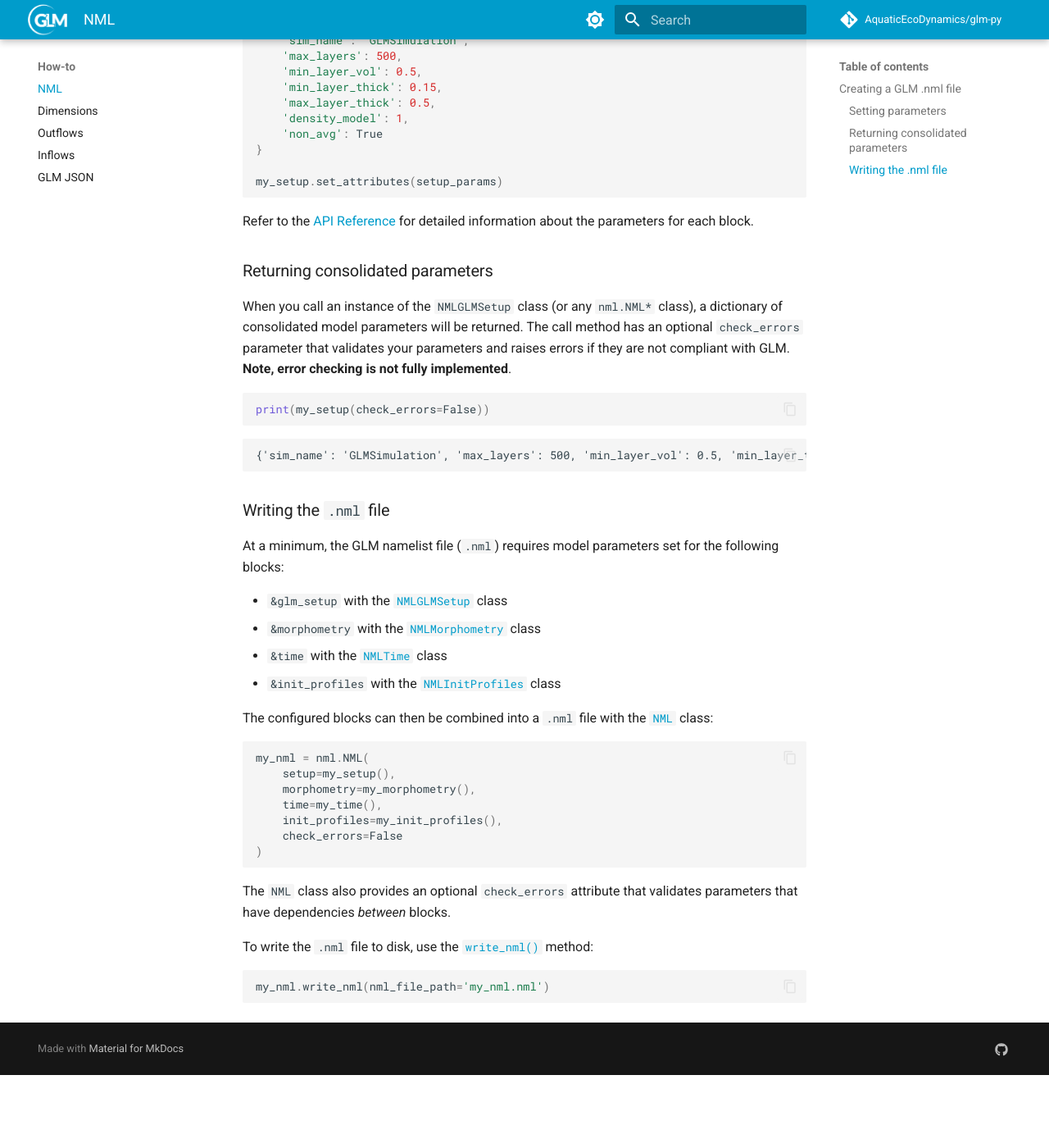
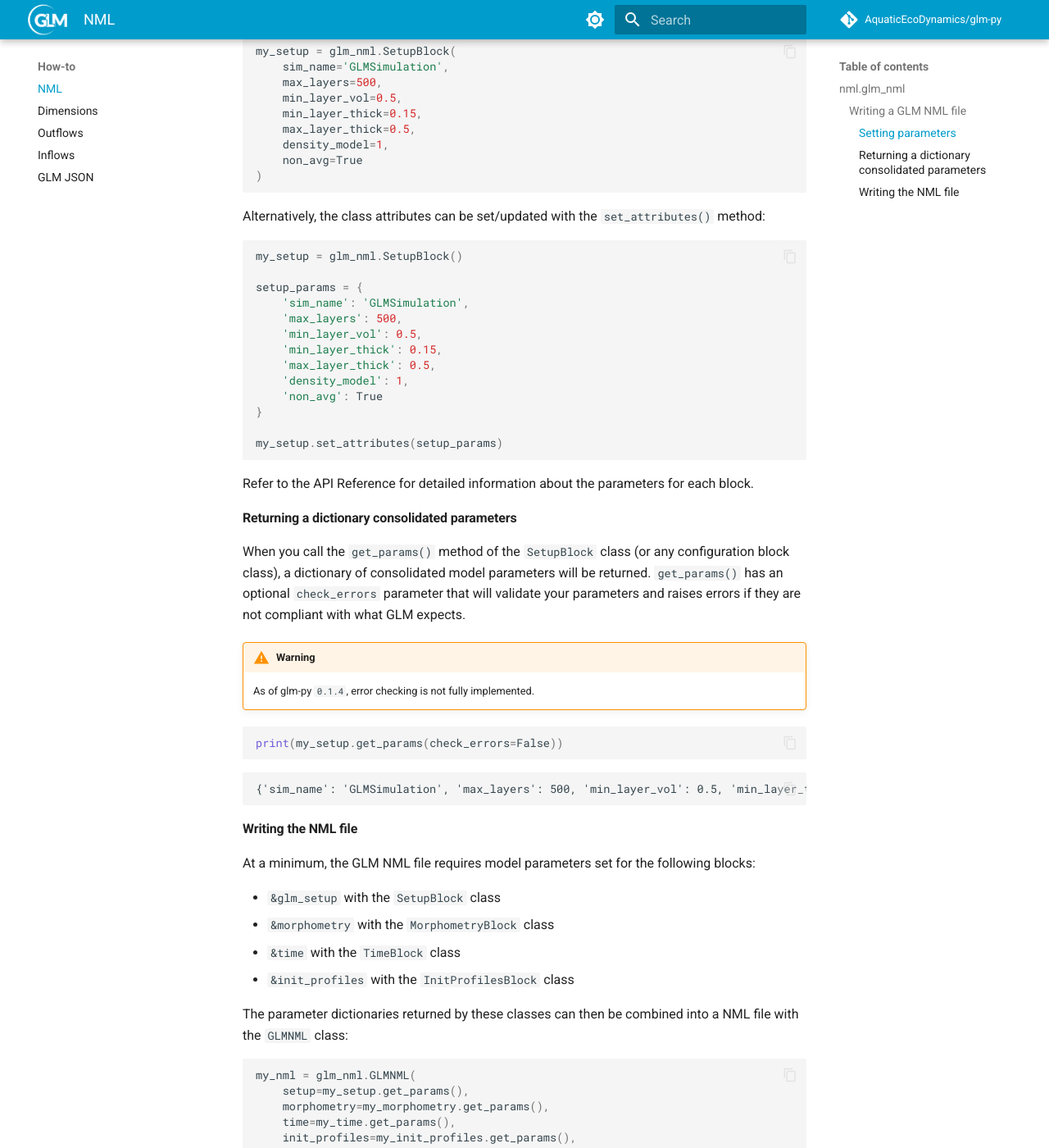
Before and after one commit to AquaticEcoDynamics/glm-py, an MkDocs documentation site: the page built from docs/how_to/how-to-nml.md, in a window 1280 px wide and 1400 px high, scrolled down 885 px. Shown: the whole window at 82% size. Built offline with MkDocs 1.6.1 and Material for MkDocs 9.7.7, drawn with Linux system fonts in a browser that asks for light colours; comment, search, counter and statistics services are not loaded; before the commit the page ends 2196 px from its top, so only the background shows below that; some of the changed text lies outside the part shown.

Commit message:
nml how-to docs

````diff
--- a/docs/how_to/how-to-nml.md
+++ b/docs/how_to/how-to-nml.md
@@ -1,19 +1,40 @@
 # How-to: `nml` module
 
-## Creating a GLM `.nml` file
+The `nml` module of glm-py provides tools for reading and writing NML
+configuration files. The module is divided into two sub-modules that cater to
+different use cases and levels of control:
 
-Start by importing the `nml` module from `glmpy`:
+- `nml.glm_nml`: High-level tools for writing GLM NML files only. Provides
+classes to construct each configuration block with parameter documentation and
+error checking. Applicable for most use cases.
+- `nml.nml`: Low-level tools for reading and writing any NML file, e.g., for
+GLM or AED. To write files, users will need to create a nested dictionary of
+parameters. Does not enforce any requirements on the supplied parameters.
+Applicable to users who need to do something custom or go beyond what is
+currently supported with the high-level tools.
+
+## `nml.glm_nml`
+
+### Writing a GLM NML file
+
+Start by importing the `glm_nml` sub-module from the `nml` module of `glmpy`:
 
 ```python
-from glmpy import nml
+from glmpy.nml import glm_nml
 ```
 
-### Setting parameters
+#### Setting parameters
 
-Each "configuration block" in a GLM `.nml` file (e.g., `&glm_setup`, `&morphometry`, and `&init_profiles`) has a respective class in the `nml` module, e.g., `nml.NMLGLMSetup`, `nml.NMLMorphometry`, and `nml.NMLInitProfiles`. These classes are used to construct dictionaries of model parameters which can be combined in the `nml.NML` class to write the `.nml` file. For example, the `&glm_setup` parameters can be constructed with the [`NMLGLMSetup`](../nml.md#glmpy.nml.NMLGLMSetup) class as follows:
+Each "configuration block" in a GLM NML file (e.g., `&glm_setup`,
+`&morphometry`, and `&init_profiles`) has a respective class in the `glm_nml`
+sub-module, e.g., `glm_nml.SetupBlock`, `glm_nml.MorphometryBlock`, and
+`glm_nml.InitProfilesBlock`. These classes are used to construct dictionaries
+of model parameters which can be combined in the `glm_nml.GLMNML` class to
+write the NML file. For example, the `&glm_setup` parameters can be constructed
+with the `glm_nml.SetupBlock` class as follows:
 
 ```python
-my_setup = nml.NMLGLMSetup(
+my_setup = glm_nml.SetupBlock(
     sim_name='GLMSimulation',
     max_layers=500,
     min_layer_vol=0.5,
@@ -24,10 +45,11 @@ my_setup = nml.NMLGLMSetup(
 )
 ```
 
-Alternatively, the class attributes can be set/updated with the [`set_attributes()`](../nml.md#glmpy.nml.NMLBase.set_attributes) method:
+Alternatively, the class attributes can be set/updated with the
+`set_attributes()` method:
 
 ```python
-my_setup = nml.NMLGLMSetup()
+my_setup = glm_nml.SetupBlock()
 
 setup_params = {
     'sim_name': 'GLMSimulation',
@@ -42,43 +64,56 @@ setup_params = {
 my_setup.set_attributes(setup_params)
 ```
 
-Refer to the [API Reference](../nml.md#glmpy.nml.NML) for detailed information about the parameters for each block.
+Refer to the API Reference for detailed information about the parameters for
+each block.
 
-### Returning consolidated parameters
+#### Returning a dictionary consolidated parameters
 
-When you call an instance of the `NMLGLMSetup` class (or any `nml.NML*` class), a dictionary of consolidated model parameters will be returned. The call method has an optional `check_errors` parameter that validates your parameters and raises errors if they are not compliant with GLM. **Note, error checking is not fully implemented**.
+When you call the `get_params()` method of the `SetupBlock` class (or any
+configuration block class), a dictionary of consolidated model parameters will
+be returned. `get_params()` has an optional `check_errors` parameter that will
+validate your parameters and raises errors if they are not compliant with what
+GLM expects.
+
+!!! warning
+
+    As of glm-py `0.1.4`, error checking is not fully implemented.
 
 ```python
-print(my_setup(check_errors=False))
+print(my_setup.get_params(check_errors=False))
 ```
 
 ```
 {'sim_name': 'GLMSimulation', 'max_layers': 500, 'min_layer_vol': 0.5, 'min_layer_thick': 0.15, 'max_layer_thick': 0.5, 'density_model': 1, 'non_avg': True}
 ```
 
-### Writing the `.nml` file
+#### Writing the NML file
 
-At a minimum, the GLM namelist file (`.nml`) requires model parameters set for the following blocks:
+At a minimum, the GLM NML file requires model parameters set for the following
+blocks:
 
-- `&glm_setup` with the [`NMLGLMSetup`](../nml.md#glmpy.nml.NMLGLMSetup) class
-- `&morphometry` with the [`NMLMorphometry`](../nml.md#glmpy.nml.NMLMorphometry) class
-- `&time` with the [`NMLTime`](../nml.md#glmpy.nml.NMLTime) class
-- `&init_profiles` with the [`NMLInitProfiles`](../nml.md#glmpy.nml.NMLInitProfiles) class
+- `&glm_setup` with the `SetupBlock` class
+- `&morphometry` with the `MorphometryBlock` class
+- `&time` with the `TimeBlock` class
+- `&init_profiles` with the `InitProfilesBlock` class
 
-The configured blocks can then be combined into a `.nml` file with the [`NML`](../nml.md#glmpy.nml.NML) class:
+The parameter dictionaries returned by these classes can then be combined into
+a NML file with the `GLMNML` class:
 
 ```python
-my_nml = nml.NML(
-    setup=my_setup(),
-    morphometry=my_morphometry(),
-    time=my_time(),
-    init_profiles=my_init_profiles(),
+my_nml = glm_nml.GLMNML(
+    setup=my_setup.get_params(),
+    morphometry=my_morphometry.get_params(),
+    time=my_time.get_params(),
+    init_profiles=my_init_profiles.get_params(),
     check_errors=False
 )
 ```
-The `NML` class also provides an optional `check_errors` attribute that validates parameters that have dependencies *between* blocks.
+The `GLMNML` class also provides an optional `check_errors` attribute that will
+trigger the validation of parameters that have dependencies *between* blocks.
 
-To write the `.nml` file to disk, use the [`write_nml()`](../nml.md#glmpy.nml.NML.write_nml) method:
+To write the NML file to disk, call the `write_nml()` method and provide the
+output file path:
 
 ```python
 my_nml.write_nml(nml_file_path='my_nml.nml')
--- a/mkdocs.yml
+++ b/mkdocs.yml
@@ -57,6 +57,8 @@ markdown_extensions:
       pygments_lang_class: true
   - pymdownx.inlinehilite
   - pymdownx.snippets
+  - admonition
+  - pymdownx.details
   - pymdownx.superfences
   - md_in_html
   - attr_list
````
